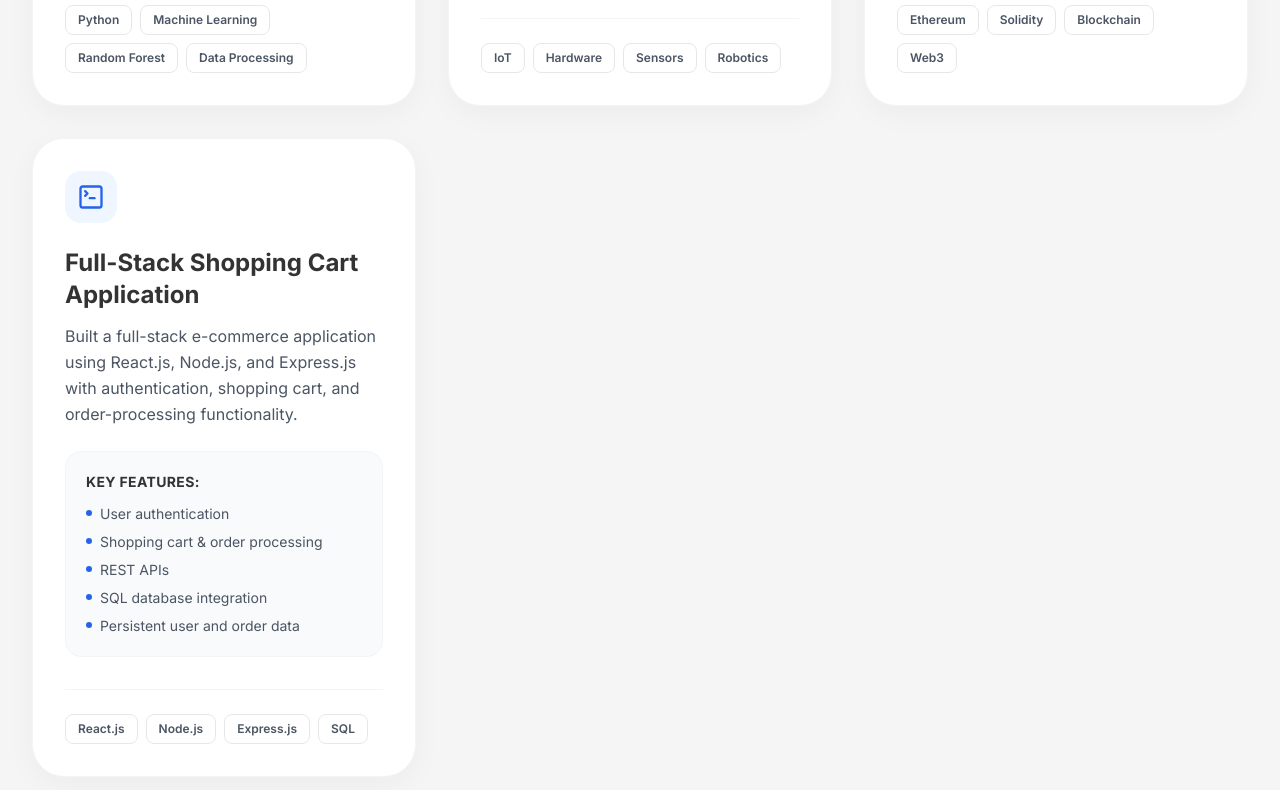
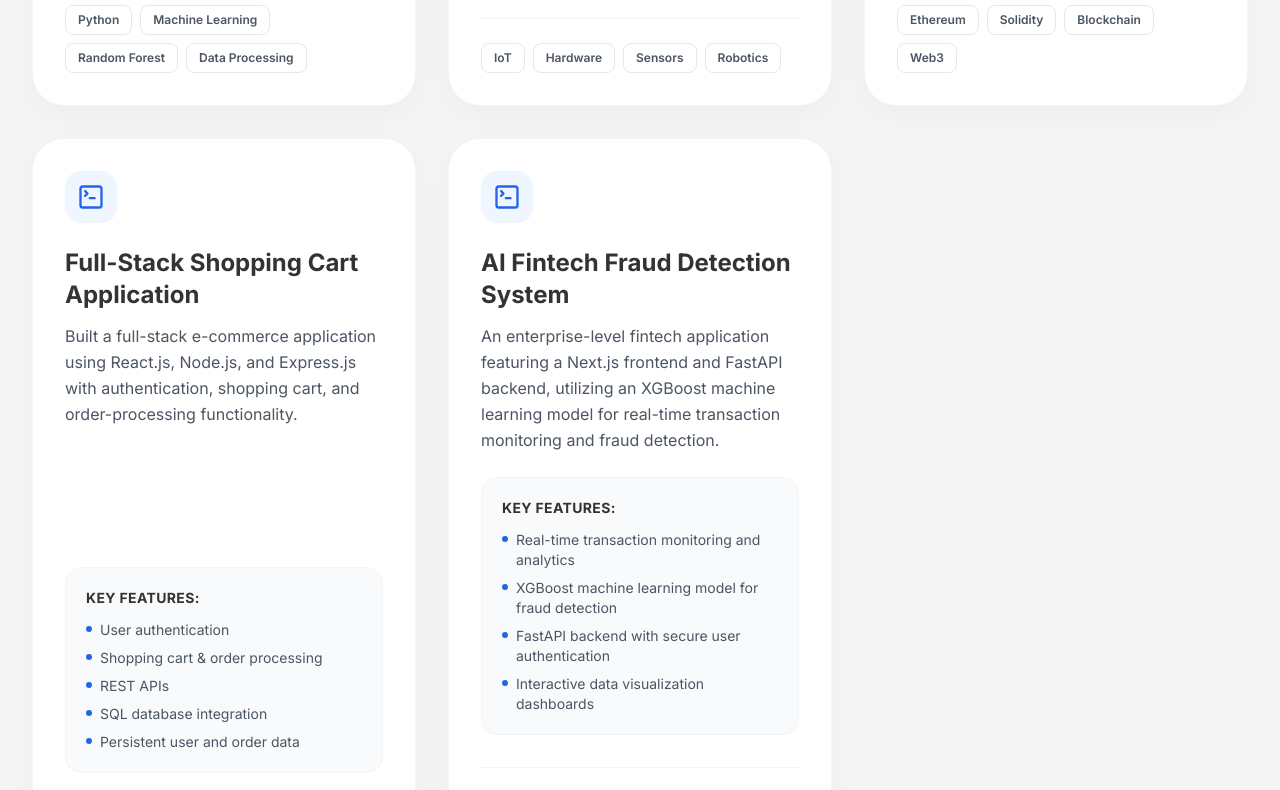
Before and after one commit to arindam199/arindam-portfolio, a React (Vite) app: page / in a window 1280 px wide. Shown: the part 4540-5330 px from the top of the page. Built offline with nearby package versions, Linux system fonts and the light colour scheme; a web font is replaced by a local one.

Commit message:
Add Fintech AI Fraud Detection project

```diff
--- a/src/data/portfolioData.ts
+++ b/src/data/portfolioData.ts
@@ -127,6 +127,19 @@ export const projects = [
     tech: ["React.js", "Node.js", "Express.js", "SQL"],
     codeLink: "",
     liveLink: ""
+  },
+  {
+    title: "AI Fintech Fraud Detection System",
+    description: "An enterprise-level fintech application featuring a Next.js frontend and FastAPI backend, utilizing an XGBoost machine learning model for real-time transaction monitoring and fraud detection.",
+    features: [
+      "Real-time transaction monitoring and analytics",
+      "XGBoost machine learning model for fraud detection",
+      "FastAPI backend with secure user authentication",
+      "Interactive data visualization dashboards"
+    ],
+    tech: ["Next.js", "FastAPI", "Python", "XGBoost", "Tailwind CSS"],
+    codeLink: "",
+    liveLink: ""
   }
 ];
 
```
